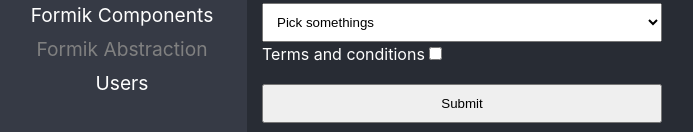
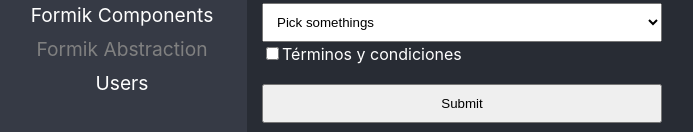
Before and after one commit to santiagozibecchi/Formik-, a React (Create React App) app: page /formik-abstraction in a window 1280 px wide. Shown: the part 296-428 px from the top of the page, without its empty margins (3-696 px from the left). Built offline with nearby package versions, Linux system fonts and the light colour scheme.

Commit message:
Formik - Custom Checkbox

```diff
--- /dev/null
+++ b/src/03-forms/components/MyCheckbox.tsx
@@ -0,0 +1,28 @@
+import { useField } from "formik";
+
+interface Props {
+   label: string;
+   name: string;
+   [x: string]: any;
+}
+
+const MyCheckbox = ({ label, ...props }: Props) => {
+   // useField() tiene acceso al context para leer todos los datos que estoy pasando al componente Formik
+   const [field, meta] = useField({ ...props, type: "checkbox" });
+
+   return (
+      <>
+         <label>
+            <input type="checkbox" {...field} {...props} />
+            {label}
+         </label>
+         {meta.touched && meta.error && (
+            <span className="error">{meta.error}</span>
+         )}
+      </>
+   );
+};
+
+export default MyCheckbox;
+
+// * en el field viene todo lo que necesito para el input => onChange, value, onBlur
--- a/src/03-forms/pages/FormikAbstraction.tsx
+++ b/src/03-forms/pages/FormikAbstraction.tsx
@@ -1,5 +1,6 @@
-import { Formik, Field, ErrorMessage, Form } from "formik";
+import { Formik, Form } from "formik";
 import * as Yup from "yup";
+import MyCheckbox from "../components/MyCheckbox";
 import MySelect from "../components/MySelect";
 import MyTextInput from "../components/MyTextInput";
 import "../styles/styles.css";
@@ -67,11 +68,7 @@
                      <option value="it-junior">IT Junior</option>
                   </MySelect>
 
-                  <label>
-                     Terms and conditions
-                     <Field name="terms" type="checkbox" />
-                  </label>
-                  <ErrorMessage name="terms" component="span" />
+                  <MyCheckbox label="Términos y condiciones" name="terms" />
 
                   <button type="submit">Submit</button>
                </Form>
```
